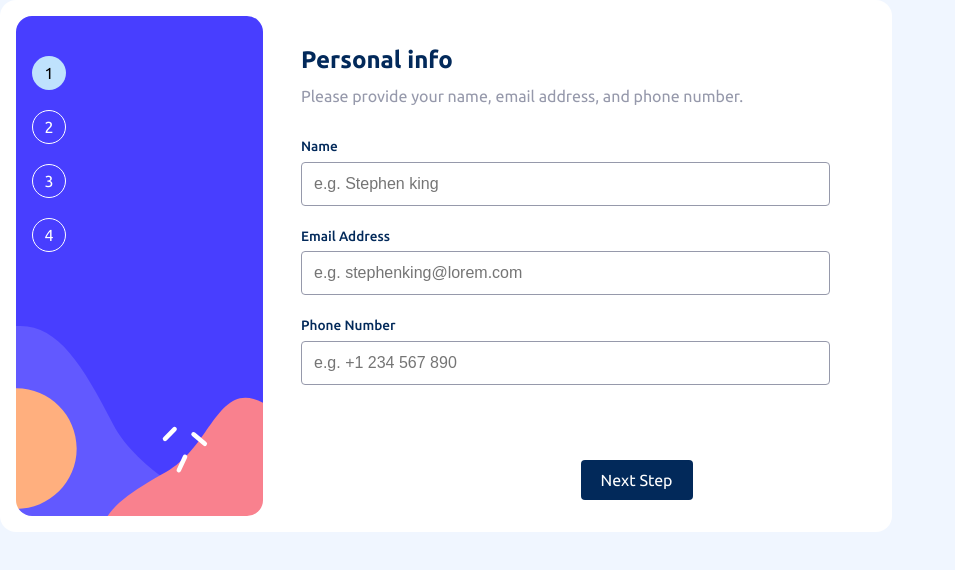
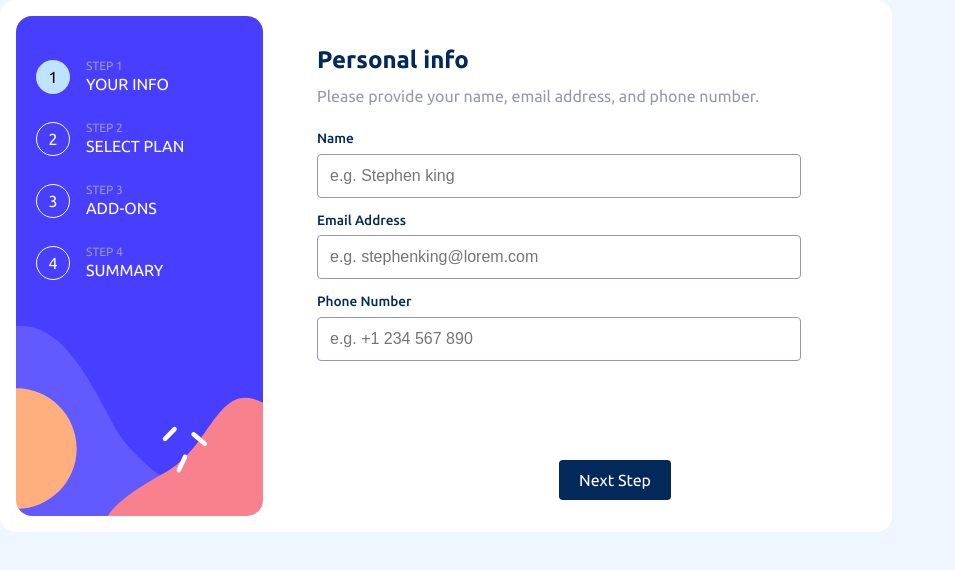
Before and after one commit to Rpayet/fem-stepform, a React (Create React App) app: page /subscribe/step1 in a window 1280 px wide. Shown: the top 570 px of the page, without its empty margins (0-955 px from the left). Built offline with nearby package versions, Linux system fonts and the light colour scheme.

Commit message:
responsive update

```diff
--- a/src/App.css
+++ b/src/App.css
@@ -19,87 +19,72 @@ ul {
   list-style: none;
 }
 
-#Sub-form .step-card .header {
+#Sub-form .step-card .info {
+  display: flex;
+  flex-direction: column;
+  gap: 0.5rem;
+  width: 100%;
+}
+#Sub-form .step-card .info .label, #Sub-form .step-card .info .input {
+  font-weight: 500;
+}
+#Sub-form .step-card .info .label {
+  font-size: 0.85rem;
+  color: hsl(213, 96%, 18%);
+}
+#Sub-form .step-card .info .input {
+  border: 1px solid hsl(231, 11%, 63%);
+  border-radius: 0.25rem;
+  padding: 0.75rem;
+  margin-bottom: 0.5rem;
+}
+
+#Sub-form .step-card .plans {
   display: flex;
   flex-direction: column;
   gap: 0.75rem;
 }
-#Sub-form .step-card .header .title {
-  font-size: 1.5rem;
-  color: hsl(213, 96%, 18%);
-}
-#Sub-form .step-card .header .subtitle {
-  font-size: 1rem;
-  line-height: 1.5rem;
-  color: hsl(231, 11%, 63%);
-}
-#Sub-form .step-card .body {
-  display: flex;
-  flex-direction: column;
-  gap: 0.5rem;
-}
-#Sub-form .step-card .body .label, #Sub-form .step-card .body .input {
-  display: block;
-  margin: 0.5rem 0;
-  font-weight: 500;
-}
-#Sub-form .step-card .body .label {
-  font-size: 0.85rem;
-  color: hsl(213, 96%, 18%);
-}
-#Sub-form .step-card .body .input {
-  padding: 0.75rem;
-  border: 1px solid hsl(231, 11%, 63%);
-  border-radius: 0.25rem;
-  width: 90%;
-}
-
-#Sub-form .step-card .plan-container {
-  display: flex;
-  flex-direction: column;
-  gap: 0.75rem;
-}
-#Sub-form .step-card .plan-container .plan-card {
+#Sub-form .step-card .plans .plan-card {
   display: flex;
   padding: 1.5rem 1rem;
   border-radius: 0.75rem;
   gap: 1rem;
   border: 1px solid hsl(229, 24%, 87%);
 }
-#Sub-form .step-card .plan-container .plan-card.active {
+#Sub-form .step-card .plans .plan-card.active {
   background-color: hsl(217, 100%, 97%);
   border: 1px solid hsl(243, 100%, 62%);
 }
-#Sub-form .step-card .plan-container .plan-card .arcade, #Sub-form .step-card .plan-container .plan-card .advanced, #Sub-form .step-card .plan-container .plan-card .pro {
+#Sub-form .step-card .plans .plan-card .arcade, #Sub-form .step-card .plans .plan-card .advanced, #Sub-form .step-card .plans .plan-card .pro {
   width: 2.5rem;
   height: 2.5rem;
   background-repeat: no-repeat;
 }
-#Sub-form .step-card .plan-container .plan-card .arcade {
+#Sub-form .step-card .plans .plan-card .arcade {
   background-image: url("./assets/images/icon-arcade.svg");
 }
-#Sub-form .step-card .plan-container .plan-card .advanced {
+#Sub-form .step-card .plans .plan-card .advanced {
   background-image: url("./assets/images/icon-advanced.svg");
 }
-#Sub-form .step-card .plan-container .plan-card .pro {
+#Sub-form .step-card .plans .plan-card .pro {
   background-image: url("./assets/images/icon-pro.svg");
 }
-#Sub-form .step-card .plan-container .plan-card .plan-bill {
+#Sub-form .step-card .plans .plan-card .plan-bill {
   display: flex;
   flex-direction: column;
   gap: 0.25rem;
   transition: all 0.1s ease-in-out;
 }
-#Sub-form .step-card .plan-container .plan-card .plan-bill .bill-title {
+#Sub-form .step-card .plans .plan-card .plan-bill .bill-title {
   font-size: 1rem;
   font-weight: 500;
   color: hsl(213, 96%, 18%);
 }
-#Sub-form .step-card .plan-container .plan-card .plan-bill .bill-price {
+#Sub-form .step-card .plans .plan-card .plan-bill .bill-price {
   font-size: 0.85rem;
   color: hsl(231, 11%, 63%);
 }
-#Sub-form .step-card .plan-container .plan-card .plan-bill .bill-promo {
+#Sub-form .step-card .plans .plan-card .plan-bill .bill-promo {
   font-size: 0.75rem;
   color: hsl(213, 96%, 18%);
   font-weight: 500;
@@ -171,53 +156,53 @@ ul {
 }
 
 @media only screen and (min-width: 768px) {
-  #Sub-form .step-card .plan-container {
+  #Sub-form .step-card .plans {
     flex-direction: row;
     justify-content: center;
   }
-  #Sub-form .step-card .plan-container .plan-card {
+  #Sub-form .step-card .plans .plan-card {
     width: 30%;
     flex-direction: column;
   }
 }
-#Sub-form .step-card .addons-container {
+#Sub-form .step-card .addons {
   display: flex;
   flex-direction: column;
   gap: 0.75rem;
 }
-#Sub-form .step-card .addons-container .addons-card {
+#Sub-form .step-card .addons .addons-card {
   display: flex;
   border-radius: 0.75rem;
   gap: 1rem;
   border: 1px solid hsl(229, 24%, 87%);
   padding: 1rem;
 }
-#Sub-form .step-card .addons-container .addons-card.active {
+#Sub-form .step-card .addons .addons-card.active {
   background-color: hsl(217, 100%, 97%);
   border: 1px solid hsl(243, 100%, 62%);
 }
-#Sub-form .step-card .addons-container .addons-card .addons-plan {
+#Sub-form .step-card .addons .addons-card .addons-plan {
   display: flex;
   justify-content: space-between;
   align-items: center;
   width: 100%;
   gap: 0.25rem;
 }
-#Sub-form .step-card .addons-container .addons-card .addons-plan .addon {
+#Sub-form .step-card .addons .addons-card .addons-plan .addon {
   display: flex;
   flex-direction: column;
   gap: 0.5rem;
 }
-#Sub-form .step-card .addons-container .addons-card .addons-plan .addon .addon-title {
+#Sub-form .step-card .addons .addons-card .addons-plan .addon .addon-title {
   font-size: 1rem;
   font-weight: 500;
   color: hsl(213, 96%, 18%);
 }
-#Sub-form .step-card .addons-container .addons-card .addons-plan .addon .addon-details {
+#Sub-form .step-card .addons .addons-card .addons-plan .addon .addon-details {
   font-size: 0.8rem;
   color: hsl(231, 11%, 63%);
 }
-#Sub-form .step-card .addons-container .addons-card .addons-plan .addon-price {
+#Sub-form .step-card .addons .addons-card .addons-plan .addon-price {
   font-size: 0.75rem;
   color: hsl(243, 100%, 62%);
 }
@@ -287,26 +272,27 @@ ul {
   background-color: #535db3;
 }
 
-#Sub-form .step-card .summary-container {
+#Sub-form .step-card .summary {
   background-color: hsl(217, 100%, 97%);
   border-radius: 0.5rem;
   padding: 0.5rem 1rem;
 }
-#Sub-form .step-card .summary-container .summary-plan, #Sub-form .step-card .summary-container .summary-addons {
+#Sub-form .step-card .summary .summary-plan, #Sub-form .step-card .summary .summary-addons {
   display: flex;
   justify-content: space-between;
   align-items: center;
   padding: 1rem 0;
 }
-#Sub-form .step-card .summary-container .summary-plan {
-  border-bottom: 1px solid hsl(229, 24%, 87%);
+#Sub-form .step-card .summary .summary-plan {
+  border-bottom: 1px solid;
+  border-bottom-color: hsl(229, 24%, 87%);
 }
-#Sub-form .step-card .summary-container .summary-plan .plan-info {
+#Sub-form .step-card .summary .summary-plan .plan-info {
   display: flex;
   flex-direction: column;
   gap: 0.5rem;
 }
-#Sub-form .step-card .summary-container .summary-plan .plan-info .backToStep1 {
+#Sub-form .step-card .summary .summary-plan .plan-info .backToStep1 {
   width: fit-content;
   color: hsl(213, 96%, 18%);
   font-weight: 400;
@@ -314,26 +300,26 @@ ul {
   color: hsl(231, 11%, 63%);
   cursor: pointer;
 }
-#Sub-form .step-card .summary-container .summary-plan .plan-info .plan-title {
+#Sub-form .step-card .summary .summary-plan .plan-info .plan-title {
   font-size: 1rem;
   font-weight: 700;
   color: hsl(213, 96%, 18%);
 }
-#Sub-form .step-card .summary-container .summary-plan .plan-price {
+#Sub-form .step-card .summary .summary-plan .plan-price {
   font-size: 1rem;
   color: hsl(213, 96%, 18%);
   font-weight: 700;
 }
-#Sub-form .step-card .summary-container .summary-addons {
+#Sub-form .step-card .summary .summary-addons {
   display: flex;
   justify-content: space-between;
   align-items: center;
 }
-#Sub-form .step-card .summary-container .summary-addons .addons-title {
+#Sub-form .step-card .summary .summary-addons .addons-title {
   font-size: 1rem;
   color: hsl(231, 11%, 63%);
 }
-#Sub-form .step-card .summary-container .summary-addons .addons-price {
+#Sub-form .step-card .summary .summary-addons .addons-price {
   font-size: 1rem;
   color: hsl(213, 96%, 18%);
 }
@@ -380,7 +366,7 @@ ul {
   height: 100vh;
   position: relative;
 }
-#Sub-form .steps-ariane {
+#Sub-form .registration-steps {
   position: relative;
   display: flex;
   padding: 2.5rem 1rem 1rem;
@@ -389,7 +375,7 @@ ul {
   gap: 1.25rem;
   z-index: 100;
 }
-#Sub-form .steps-ariane::after {
+#Sub-form .registration-steps::after {
   content: "";
   width: 100vw;
   height: 20vh;
@@ -398,7 +384,14 @@ ul {
   background-image: url("./assets/images/bg-sidebar-mobile.svg");
   z-index: -1;
 }
-#Sub-form .steps-ariane .step {
+#Sub-form .registration-steps .step {
+  display: flex;
+  gap: 1rem;
+}
+#Sub-form .registration-steps .step .step-details {
+  display: none;
+}
+#Sub-form .registration-steps .step .step-token {
   display: flex;
   justify-content: center;
   align-items: center;
@@ -407,11 +400,11 @@ ul {
   border-radius: 50%;
   border: 1px solid hsl(0, 0%, 100%);
 }
-#Sub-form .steps-ariane .step.active {
+#Sub-form .registration-steps .step .step-token.active {
   background-color: hsl(206, 94%, 87%);
   border: 1px solid transparent;
 }
-#Sub-form .steps-ariane .step.inactive {
+#Sub-form .registration-steps .step .step-token.inactive {
   color: hsl(0, 0%, 100%);
 }
 #Sub-form .step-card {
@@ -425,6 +418,20 @@ ul {
   box-shadow: 0 0 1rem 0 rgba(0, 0, 0, 0.1);
   gap: 1.5rem;
   z-index: 100;
+}
+#Sub-form .step-card .card-header {
+  display: flex;
+  flex-direction: column;
+  gap: 0.75rem;
+}
+#Sub-form .step-card .card-header .title {
+  font-size: 1.5rem;
+  color: hsl(213, 96%, 18%);
+}
+#Sub-form .step-card .card-header .subtitle {
+  font-size: 1rem;
+  line-height: 1.5rem;
+  color: hsl(231, 11%, 63%);
 }
 #Sub-form .btn-form-nav {
   position: absolute;
@@ -472,20 +479,20 @@ ul {
     height: 500px;
     border-radius: 1rem;
     display: grid;
-    grid-template-columns: 25% 65%;
+    grid-template-columns: 25% 60%;
     grid-template-rows: repeat(2, 1fr);
     grid-column-gap: 70px;
     grid-row-gap: 0px;
     padding: 1rem;
   }
-  #Sub-form .steps-ariane {
+  #Sub-form .registration-steps {
     flex-direction: column;
     justify-content: flex-start;
     width: 100%;
     margin: 0;
     grid-area: 1/1/3/2;
   }
-  #Sub-form .steps-ariane::after {
+  #Sub-form .registration-steps::after {
     left: 0;
     width: 100%;
     height: 100%;
@@ -495,9 +502,24 @@ ul {
     background-repeat: no-repeat;
     border-radius: 1rem;
   }
+  #Sub-form .registration-steps .step {
+    padding: 0.25rem;
+  }
+  #Sub-form .registration-steps .step .step-details {
+    display: flex;
+    flex-direction: column;
+    gap: 0.25rem;
+    text-transform: uppercase;
+  }
+  #Sub-form .registration-steps .step .step-details .step-title {
+    color: hsl(231, 11%, 63%);
+    font-size: 0.75rem;
+  }
+  #Sub-form .registration-steps .step .step-details .step-subtitle {
+    color: hsl(0, 0%, 100%);
+    font-size: 1rem;
+  }
   #Sub-form .step-card {
-    width: 100%;
-    justify-self: center;
     margin: 0;
     background-color: transparent;
     box-shadow: 0 0 1rem 0 rgba(0, 0, 0, 0);
@@ -506,7 +528,6 @@ ul {
   #Sub-form .btn-form-nav {
     justify-self: center;
     margin: 0;
-    padding: 1rem 0;
     background-color: transparent;
     grid-area: 2/2/3/3;
   }
--- a/src/assets/styles/pages/subscribe/steps/_step1.scss
+++ b/src/assets/styles/pages/subscribe/steps/_step1.scss
@@ -2,31 +2,13 @@
 //Step 1
 #Sub-form {
     .step-card {
-        .header {
-            display: flex;
-            flex-direction: column;
-            gap: .75rem;
-
-            .title {
-                font-size: 1.5rem;
-                color: $Marine-blue;
-            }
-
-            .subtitle{
-                font-size: 1rem;
-                line-height: 1.5rem;
-                color: $Cool-gray;
-            }
-        }
-
-        .body {
+        .info {
             display: flex;
             flex-direction: column;
             gap: .5rem;
+            width: 100%;
 
             .label, .input {
-                display: block;
-                margin: .5rem 0;
                 font-weight: 500;
             }
 
@@ -36,10 +18,10 @@
             }
 
             .input {
-                padding: .75rem;
                 border: 1px solid $Cool-gray;
                 border-radius: .25rem;
-                width: 90%;
+                padding: .75rem;
+                margin-bottom: .5rem;
             }
         }
     }
--- a/src/assets/styles/pages/subscribe/steps/_step2.scss
+++ b/src/assets/styles/pages/subscribe/steps/_step2.scss
@@ -2,7 +2,7 @@
 //Step 2
 #Sub-form {
     .step-card {
-        .plan-container {
+        .plans {
             display: flex;
             flex-direction: column;
             gap: .75rem;
@@ -90,7 +90,7 @@
     #Sub-form {
         .step-card {
 
-            .plan-container {
+            .plans {
                 flex-direction: row;
                 justify-content: center;
 
--- a/src/assets/styles/pages/subscribe/steps/_step3.scss
+++ b/src/assets/styles/pages/subscribe/steps/_step3.scss
@@ -2,7 +2,7 @@
 //Step 3
 #Sub-form {
     .step-card {
-        .addons-container {
+        .addons {
             display: flex;
             flex-direction: column;
             gap: .75rem;
--- a/src/assets/styles/pages/subscribe/steps/_step4.scss
+++ b/src/assets/styles/pages/subscribe/steps/_step4.scss
@@ -2,7 +2,7 @@
 //Step 4
 #Sub-form {
     .step-card {
-        .summary-container {
+        .summary {
             background-color: $Magnolia;
             border-radius: .5rem;
             padding: .5rem 1rem;
@@ -15,8 +15,8 @@
             }
 
             .summary-plan {
-                border-bottom: 1px solid $Light-gray;
-
+                border-bottom: 1px solid;
+                border-bottom-color: $Light-gray;
                 .plan-info {
                     display: flex;
                     flex-direction: column;
--- a/src/assets/styles/pages/subscribe/subscribeform.scss
+++ b/src/assets/styles/pages/subscribe/subscribeform.scss
@@ -11,7 +11,7 @@
     height: 100vh;
     position: relative;
 
-    .steps-ariane {
+    .registration-steps {
         position: relative;
         display: flex;
         padding: 2.5rem 1rem 1rem;
@@ -32,6 +32,14 @@
 
         .step {
             display: flex;
+            gap: 1rem;
+
+            .step-details {
+                display: none;
+            }
+
+            .step-token {
+                display: flex;
                 justify-content: center;
                 align-items: center;
                 width: 2rem;
@@ -49,6 +57,7 @@
                 }
             }
         }
+    }
 
     .step-card {
         position: relative;
@@ -61,6 +70,23 @@
         box-shadow: 0 0 1rem 0 rgba(0, 0, 0, .1);
         gap: 1.5rem;
         z-index: 100;
+
+        .card-header {
+            display: flex;
+            flex-direction: column;
+            gap: .75rem;
+
+            .title {
+                font-size: 1.5rem;
+                color: $Marine-blue;
+            }
+
+            .subtitle{
+                font-size: 1rem;
+                line-height: 1.5rem;
+                color: $Cool-gray;
+            }
+        }
     }
 
     .btn-form-nav {
@@ -116,13 +142,13 @@
         height: 500px;
         border-radius: 1rem;
         display: grid;
-        grid-template-columns: 25% 65%;
+        grid-template-columns: 25% 60%;
         grid-template-rows: repeat(2, 1fr);
         grid-column-gap: 70px;
         grid-row-gap: 0px;
         padding: 1rem;
 
-        .steps-ariane {
+        .registration-steps {
             flex-direction: column;
             justify-content: flex-start;
             width: 100%;
@@ -139,22 +165,39 @@
                 background-repeat: no-repeat;
                 border-radius: 1rem
             }
+
+            .step {
+                padding: .25rem;
+
+                .step-details {
+                    display: flex;
+                    flex-direction: column;
+                    gap: .25rem;
+                    text-transform: uppercase;
+
+                    .step-title {
+                        color: $Cool-gray;
+                        font-size: .75rem;
+                    }
+
+                    .step-subtitle {
+                        color: $White;
+                        font-size: 1rem;
+                    }
+                }
+            }
         }
 
         .step-card {
-            width: 100%;
-            justify-self: center;
             margin: 0;
             background-color: transparent;
             box-shadow: 0 0 1rem 0 rgba(0, 0, 0, 0);
             grid-area: 1 / 2 / 2 / 3;
-
         }
 
         .btn-form-nav{
             justify-self: center;
             margin: 0;
-            padding: 1rem 0;
             background-color: transparent;
             grid-area: 2 / 2 / 3 / 3;
         }
--- a/src/pages/Forms/subscribe/SubFormSteps.jsx
+++ b/src/pages/Forms/subscribe/SubFormSteps.jsx
@@ -26,12 +26,11 @@ export function Step1({formData, setFormData}) {
 
     return (
         <div className='step-card'>
-            <div className='header'>
+            <div className='card-header'>
                 <h3 className='title'>Personal info</h3>
                 <p className='subtitle'>Please provide your name, email address, and phone number.</p>
             </div>
-            <div className='body'>
-                <div>
+            <div className='info'>
                 <label className='label' htmlFor='name'>Name</label>
                 <input
                     type='text'
@@ -40,9 +39,7 @@ export function Step1({formData, setFormData}) {
                     placeholder="e.g. Stephen king"
                     value={formData.name}
                     onChange={(e) => {setFormData({...formData, name: e.target.value})}} />
-                </div>
 
-                <div>
                 <label className='label' htmlFor='email'>Email Address</label>
                 <input
                     type='email'
@@ -51,9 +48,7 @@ export function Step1({formData, setFormData}) {
                     placeholder="e.g. stephenking@lorem.com"
                     value={formData.email}
                     onChange={(e) => {setFormData({...formData, email: e.target.value})}} />
-                </div>
 
-                <div>
                 <label className='label' htmlFor='phone'>Phone Number</label>
                 <input
                     type='tel'
@@ -62,7 +57,6 @@ export function Step1({formData, setFormData}) {
                     placeholder="e.g. +1 234 567 890"
                     value={formData.phone}
                     onChange={(e) => {setFormData({...formData, phone: e.target.value})}} />
-                </div>
             </div>
         </div>
     )
@@ -87,11 +81,11 @@ export function Step2({planArray, formData, setFormData}) {
 
     return (
         <div className='step-card'>
-            <div className='header'>
+            <div className='card-header'>
                 <h3 className='title'>Select your plan</h3>
                 <p className='subtitle'>You have the option of monthly or yearly billing.</p>
             </div>
-            <div className='plan-container'>
+            <div className='plans'>
                 {planArray.map((p) => (
                     <div
                         key={p.id}
@@ -147,11 +141,11 @@ export function Step3({addOnsArray, formData, setFormData}) {
 
     return (
         <div className='step-card'>
-            <div className='header'>
+            <div className='card-header'>
                 <h3 className='title'>Pick add-ons</h3>
                 <p className='subtitle'>Add-ons help enhance your gaming experience.</p>
             </div>
-            <div className='addons-container'>
+            <div className='addons'>
                 {addOnsArray.map((a) => (
                     <div
                         key={a.id}
@@ -198,12 +192,12 @@ export function Step4({formData}) {
 
     return (
         <div className='step-card'>
-            <div className='header'>
+            <div className='card-header'>
                 <h3 className='title'>Finishing up</h3>
                 <p className='subtitle'>Double-check everything looks OK before confirming.</p>
             </div>
-            <div className='summary-container'>
-                <div className='summary-plan'>
+            <div className='summary'>
+                <div className='summary-plan' style={formData.addOns.length === 0 ? {borderBottomColor: 'transparent'} : null}>
                     <div className='plan-info'>
                         <p className='plan-title'>{formData.plan.name} ({formData.billing})</p>
                         <Link className='backToStep1' to='/subscribe/step1'>Change</Link>
@@ -217,8 +211,8 @@ export function Step4({formData}) {
                     <div className='summary-addons' key={a.id}>
                         <p className='addons-title'>{a.name}</p>
                         {formData.billing === 'monthly'
-                            ?<p className='addons-price'>+${a.monthly}/mo</p>
-                            :<p className='addons-price'>+${a.yearly}/yr</p>
+                            ? <p className='addons-price'>+${a.monthly}/mo</p>
+                            : <p className='addons-price'>+${a.yearly}/yr</p>
                         }
                     </div>
                 ))}
--- a/src/pages/SubscribeForm.jsx
+++ b/src/pages/SubscribeForm.jsx
@@ -25,11 +25,35 @@ export default function SubscribeForm() {
     return (
         <form id='Sub-form'>
             {/** todo - json to array map */}
-            <div className='steps-ariane'>
-                <p className={`step ${currentStep === 1 ? 'active' : 'inactive'}`}>1</p>
-                <p className={`step ${currentStep === 2 ? 'active' : 'inactive'}`}>2</p>
-                <p className={`step ${currentStep === 3 ? 'active' : 'inactive'}`}>3</p>
-                <p className={`step ${currentStep === 4 || currentStep === 5 ? 'active' : 'inactive'}`}>4</p>
+            <div className='registration-steps'>
+                <div className='step'>
+                    <p className={`step-token ${currentStep === 1 ? 'active' : 'inactive'}`}>1</p>
+                    <div className='step-details'>
+                        <p className='step-title'>Step 1</p>
+                        <p className='step-subtitle'>Your info</p>
+                    </div>
+                </div>
+                <div className='step'>
+                    <p className={`step-token ${currentStep === 2 ? 'active' : 'inactive'}`}>2</p>
+                    <div className='step-details'>
+                        <p className='step-title'>Step 2</p>
+                        <p className='step-subtitle'>Select plan</p>
+                    </div>
+                </div>
+                <div className='step'>
+                    <p className={`step-token ${currentStep === 3 ? 'active' : 'inactive'}`}>3</p>
+                    <div className='step-details'>
+                        <p className='step-title'>Step 3</p>
+                        <p className='step-subtitle'>Add-ons</p>
+                    </div>
+                </div>
+                <div className='step'>
+                    <p className={`step-token ${currentStep === 4 || currentStep === 5 ? 'active' : 'inactive'}`}>4</p>
+                    <div className='step-details'>
+                        <p className='step-title'>Step 4</p>
+                        <p className='step-subtitle'>Summary</p>
+                    </div>
+                </div>
             </div>
 
             <Outlet /> {/* stepcard - nested routes */}
```
Also changed, not shown: 1 other file (tests, documents, lock files or other folders). Lines whose indentation alone changed are shown as unchanged.
